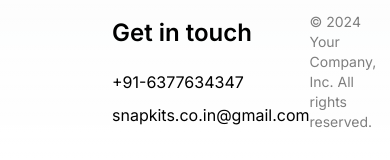
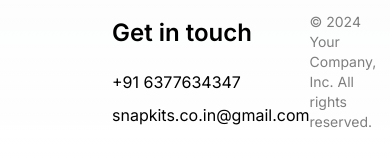
Before and after one commit to snapkits/snap-kits, a Next.js app: page / in a window 390 px wide. Shown: the part 3245-3405 px from the top of the page. Built offline with nearby package versions, Linux system fonts and the light colour scheme.

Commit message:
Fix phone number formatting in contact section

```diff
--- a/src/app/page.tsx
+++ b/src/app/page.tsx
@@ -234,7 +234,7 @@ export default function Home() {
         <section className='my-10 flex w-full justify-between px-8'>
           <div className='flex flex-col justify-around'>
             <h2 className={`mb-3 text-2xl font-semibold`}>Get in touch</h2>
-            <p>+91-6377634347</p>
+            <p>+91 6377634347</p>
             <p>snapkits.co.in@gmail.com</p>
           </div>
           <p className={`m-0 max-w-[30ch] text-sm opacity-50`}>
```
